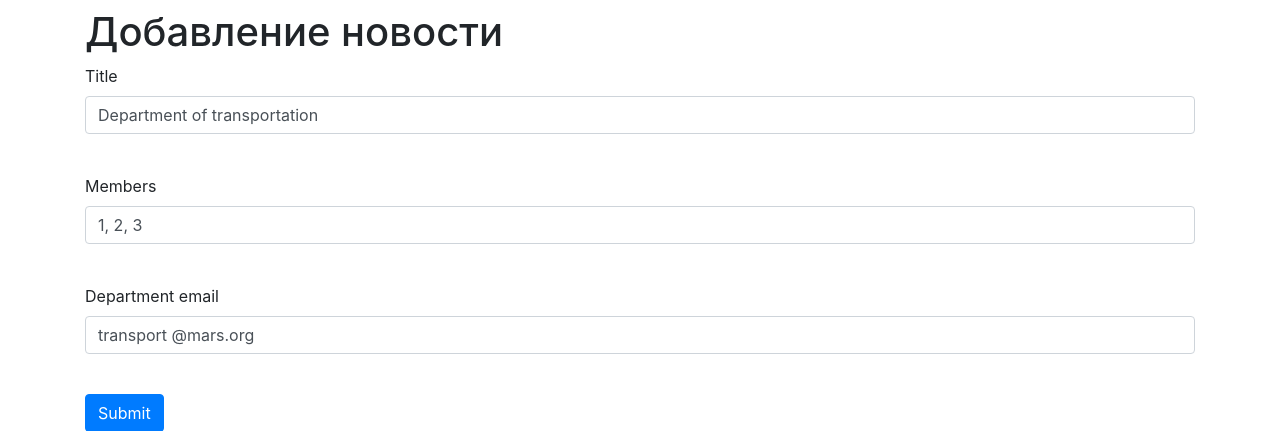
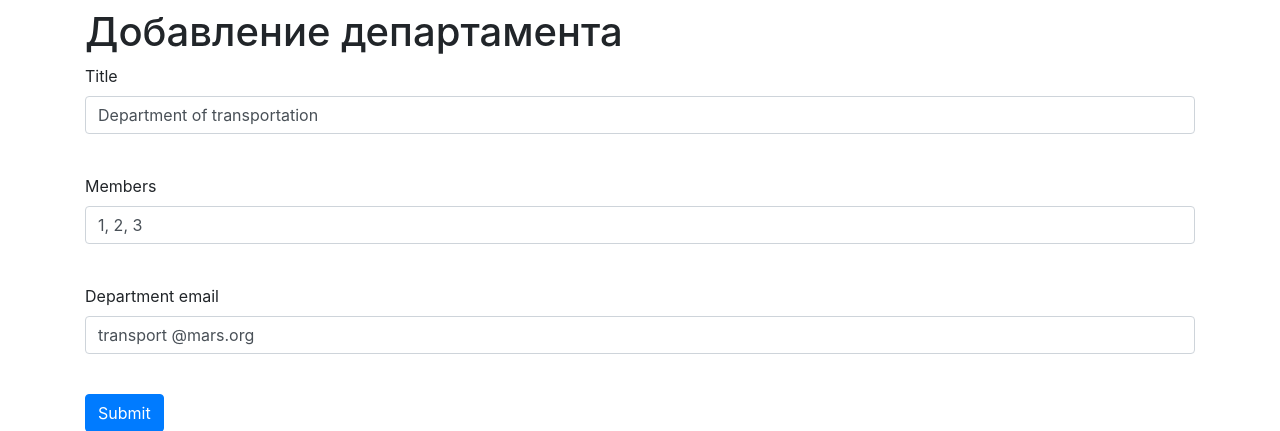
Before and after one commit to andrey-blight/mars_cite, a Flask app: page /depart/1 in a window 1280 px wide. Shown: the part 93-524 px from the top of the page. Run offline with Flask 2, Linux system fonts and the light colour scheme; a user stored in the database is signed in; data comes from the database, SQL or seed files in the repository; some libraries are stand-ins or nearby versions.

Commit message:
edit department template

```diff
--- a/templates/add_depart.html
+++ b/templates/add_depart.html
@@ -1,7 +1,7 @@
 {% extends "base.html" %}
 
 {% block content %}
-    <h1>Добавление новости</h1>
+    <h1>Добавление департамента</h1>
     <form action="" method="post">
         {{ form.hidden_tag() }}
         <p>
```
